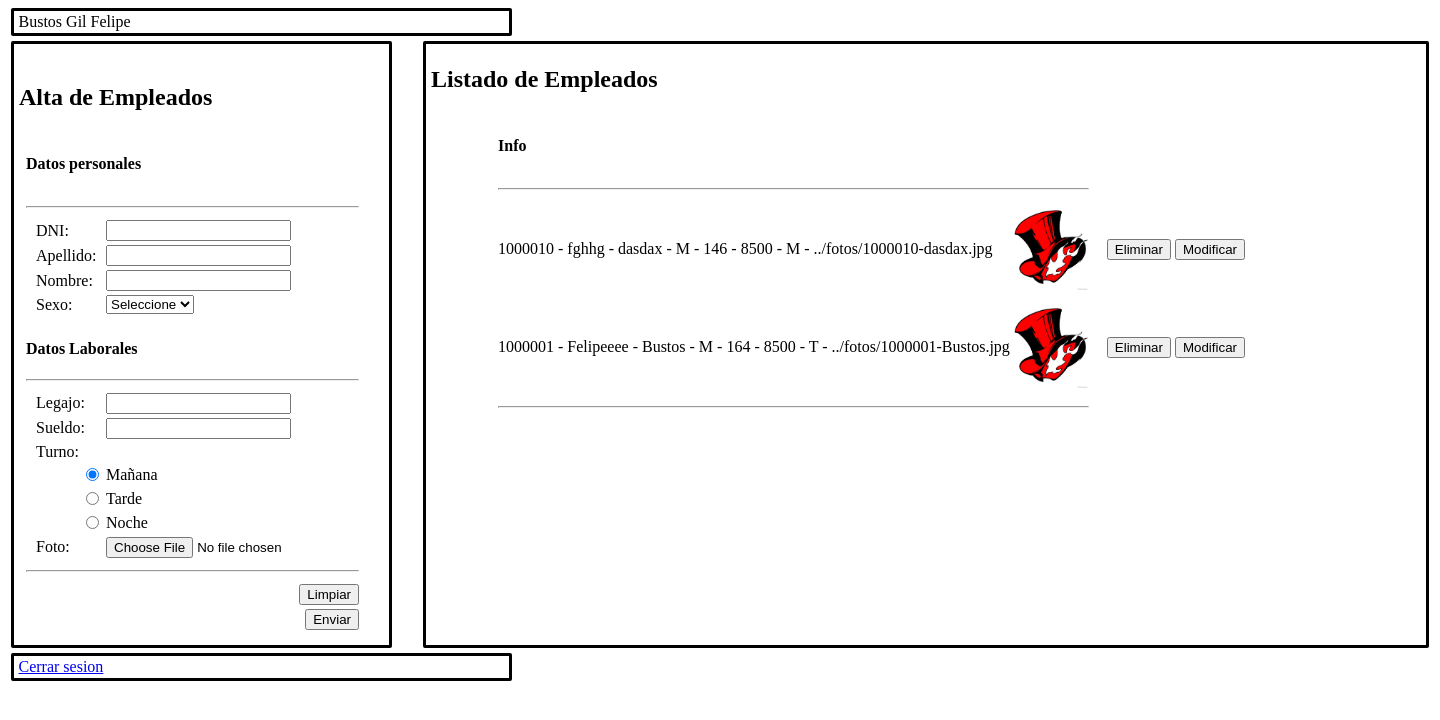
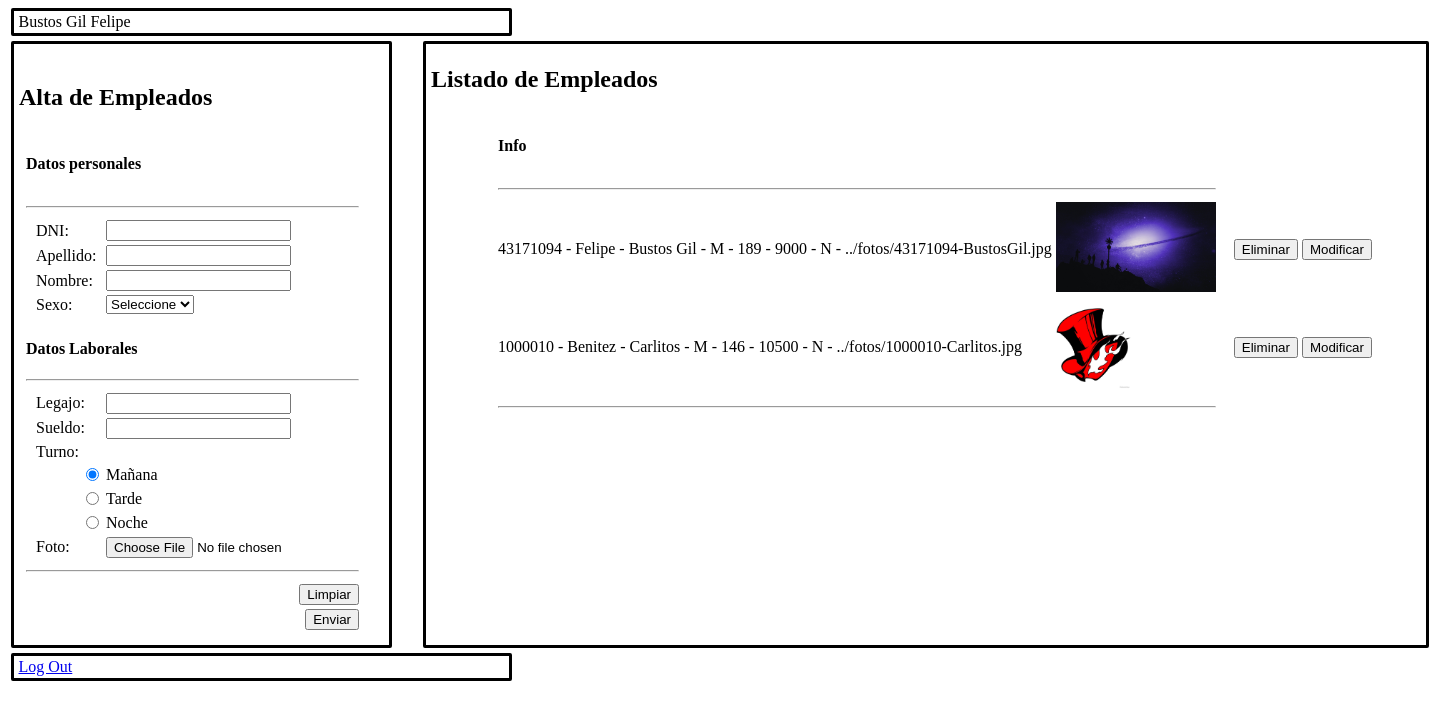
Before and after one commit to FelipeBG1/TPProgYLab3, a PHP site: page /index2.php in a window 1440 px wide. Shown: the top 720 px of the page. Run offline with PHP 8.4, Linux system fonts and the light colour scheme; the visitor is signed in with stand-in values (Sample User, id 1).

Commit message:
TP1 ProgYLab3(Ajax) terminado

```diff
--- a/TP1ProgyLabGeneral(AJAX)/Archivos/empleados.txt
+++ b/TP1ProgyLabGeneral(AJAX)/Archivos/empleados.txt
@@ -1,2 +1,2 @@
-1000010 - fghhg - dasdax - M - 146 - 8500 - M - ../fotos/1000010-dasdax.jpg
-1000001 - Felipeeee - Bustos - M - 164 - 8500 - T - ../fotos/1000001-Bustos.jpg
+43171094 - Felipe - Bustos Gil - M - 189 - 9000 - N - ../fotos/43171094-BustosGil.jpg
+1000010 - Benitez - Carlitos - M - 146 - 10500 - N - ../fotos/1000010-Carlitos.jpg
--- a/TP1ProgyLabGeneral(AJAX)/index.php
+++ b/TP1ProgyLabGeneral(AJAX)/index.php
@@ -204,7 +204,7 @@
 
                     <tr>
                         <td align = "right "colspan="2" >
-                            <input type="reset" value="Limpiar">
+                            <input type="reset" onClick=CargarFrmAoM() value="Limpiar">
                         </td>
                     </tr>
 
@@ -215,12 +215,6 @@
                     </tr>
                 </form>
             </table>
-
-        <!--
-            <div class="divs mostrar">
-        as
-        </div>
-            -->
         <br>
 
     </body>
--- a/TP1ProgyLabGeneral(AJAX)/index2.php
+++ b/TP1ProgyLabGeneral(AJAX)/index2.php
@@ -33,7 +33,7 @@ ValidarSesion("login.html");
                 </tbody>
             </table>
             <div class="divs links">
-                <a href="./backend/cerrarSesion.php">Cerrar sesion</a>
+                <a href="./backend/cerrarSesion.php">Log Out</a>
             </div>
 
 </div>
```
Also changed, not shown: TP1ProgyLabGeneral(AJAX)/fotos/1000010-Carlitos.jpg (added), TP1ProgyLabGeneral(AJAX)/fotos/43171094-BustosGil.jpg (added), TP1ProgyLabGeneral(AJAX)/javascript/ajax.ts (line endings or trailing spaces).
